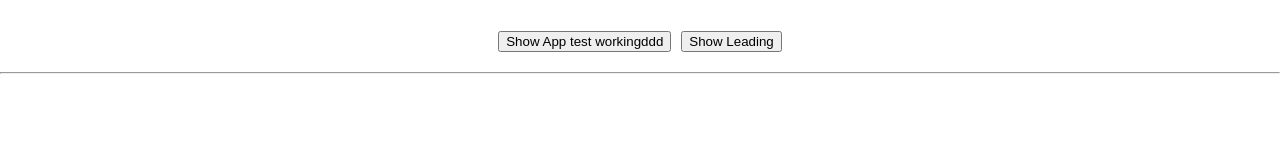
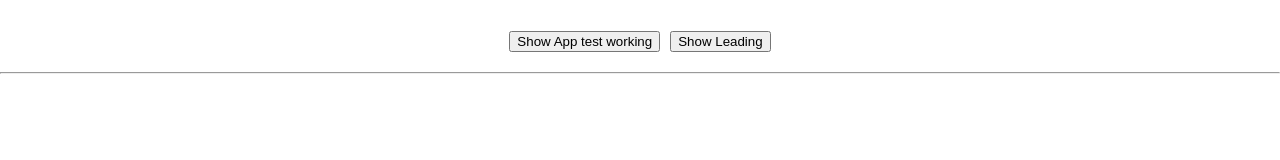
Before and after one commit to SalilAroraGitHub/fullstack-app, a React (Create React App) app in the folder frontend/: page / in a window 1280 px wide. Shown: the top 160 px of the page. Built offline with nearby package versions, Linux system fonts and the light colour scheme.

Commit message:
updated code

```diff
--- a/frontend/src/index.js
+++ b/frontend/src/index.js
@@ -13,7 +13,7 @@ function Root() {
 
       {/* ✅ BY DEFAULT 2 BUTTONS SHOW */}
       <button onClick={() => setActiveComponent("app")}>
-        Show App test workingddd
+        Show App test working
       </button>
 
       <button
```
